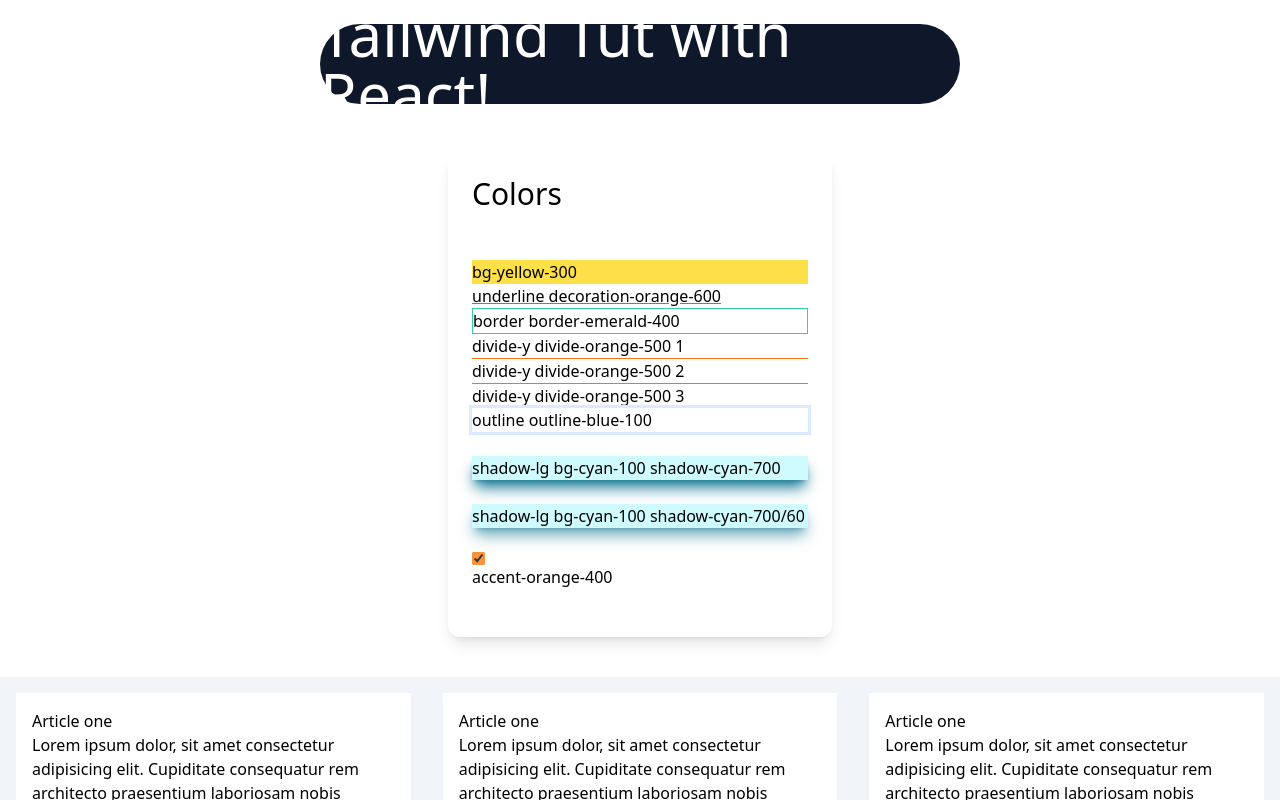
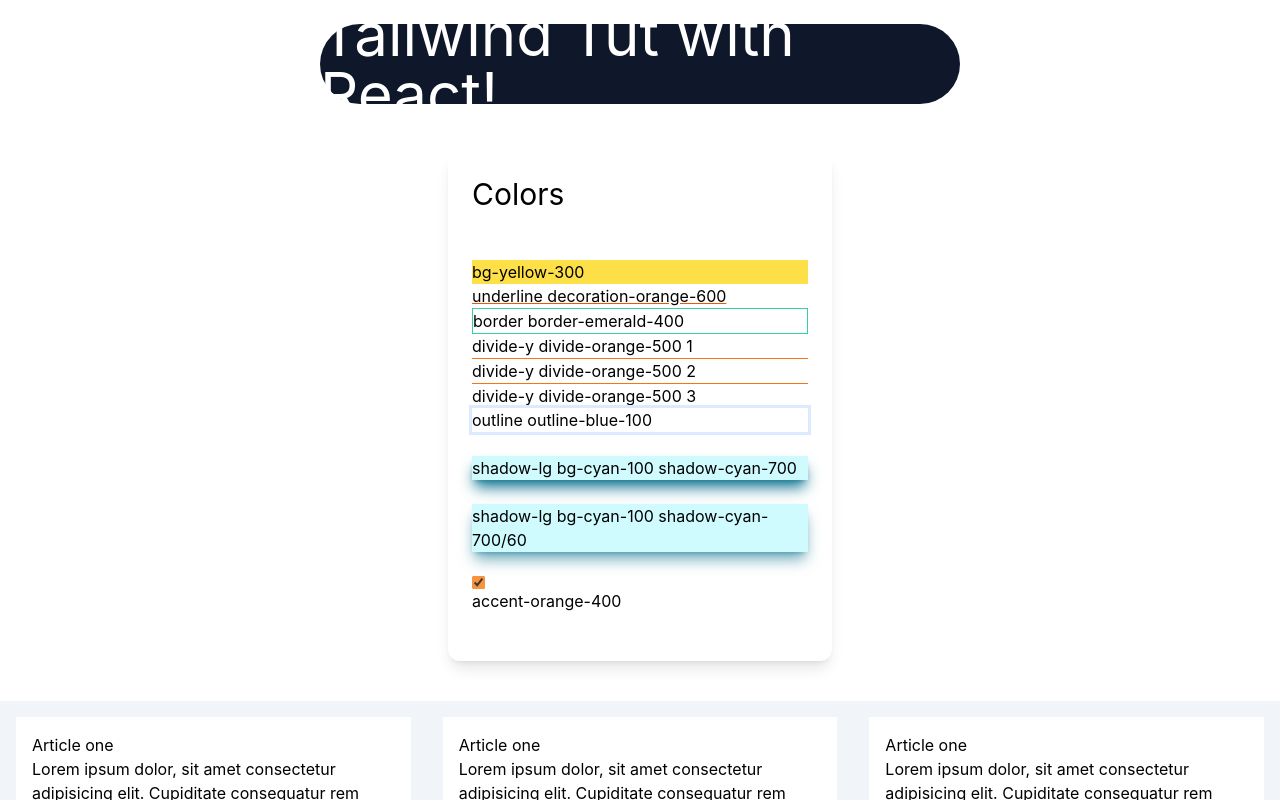
Before and after one commit to mirkobozzetto/tailwind_tut, a React (Vite) app: page / in a window 1280 px wide. Shown: the top 800 px of the page. Built offline with nearby package versions, Linux system fonts and the light colour scheme.

Commit message:
Ajouter des polices personnalisées à tailwind.config.js

```diff
--- a/tailwind.config.js
+++ b/tailwind.config.js
@@ -2,6 +2,11 @@
 export default {
   content: ["./index.html", "./src/**/*.{js,ts,jsx,tsx}"],
   theme: {
+    fontFamily: {
+      sans: ["Inter", "sans-serif"],
+      serif: ["Merriweather", "serif"],
+      mono: ["Menlo", "monospace"],
+    },
     extend: {},
   },
   plugins: [],
```
Also changed, not shown: src/components/Typography.jsx (+10 -0 lines).
